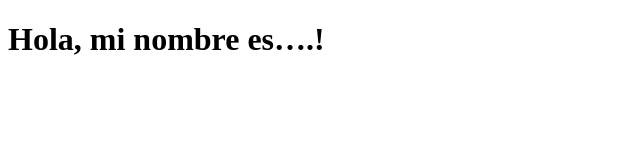
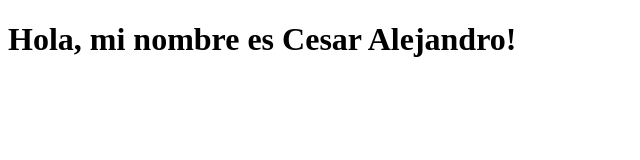
Before and after one commit to aleGalarza/ArgPrograma4, a plain HTML site: page index.html in a window 1280 px wide. Shown: the whole page, without its empty margins (0-640 px from the left). Drawn offline with Linux system fonts and the light colour scheme.

Commit message:
Segundo commit

```diff
--- a/index.html
+++ b/index.html
@@ -4,6 +4,6 @@
  <title>Mi primer proyecto HTML</title>
 </head>
 <body>
- <h1>Hola, mi nombre es….!</h1>
+ <h1>Hola, mi nombre es Cesar Alejandro!</h1>
 </body>
 </html>
```
